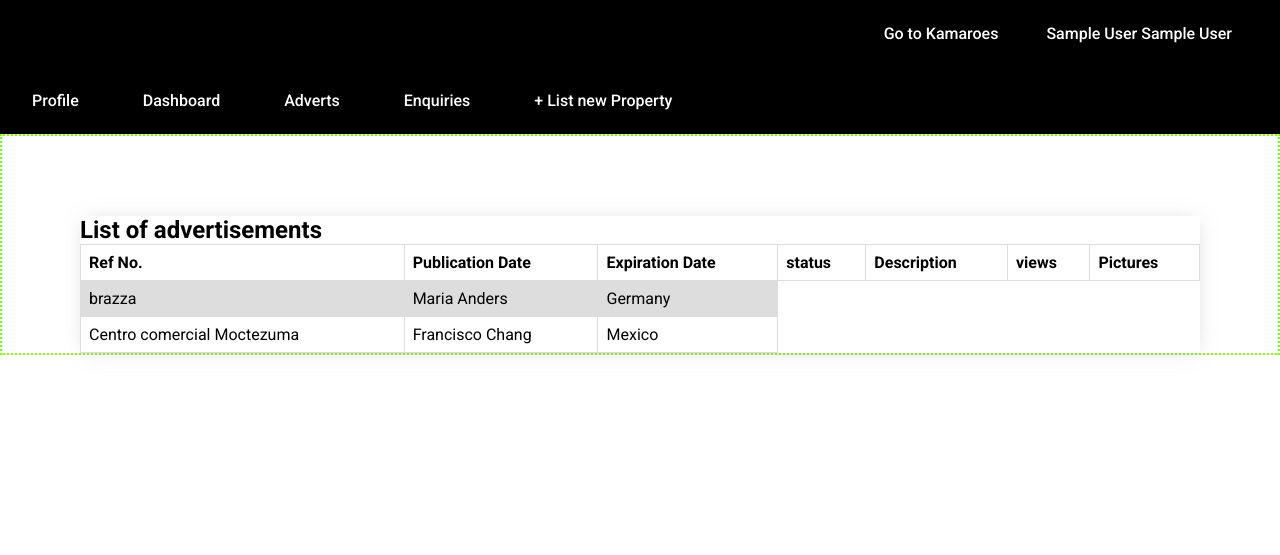
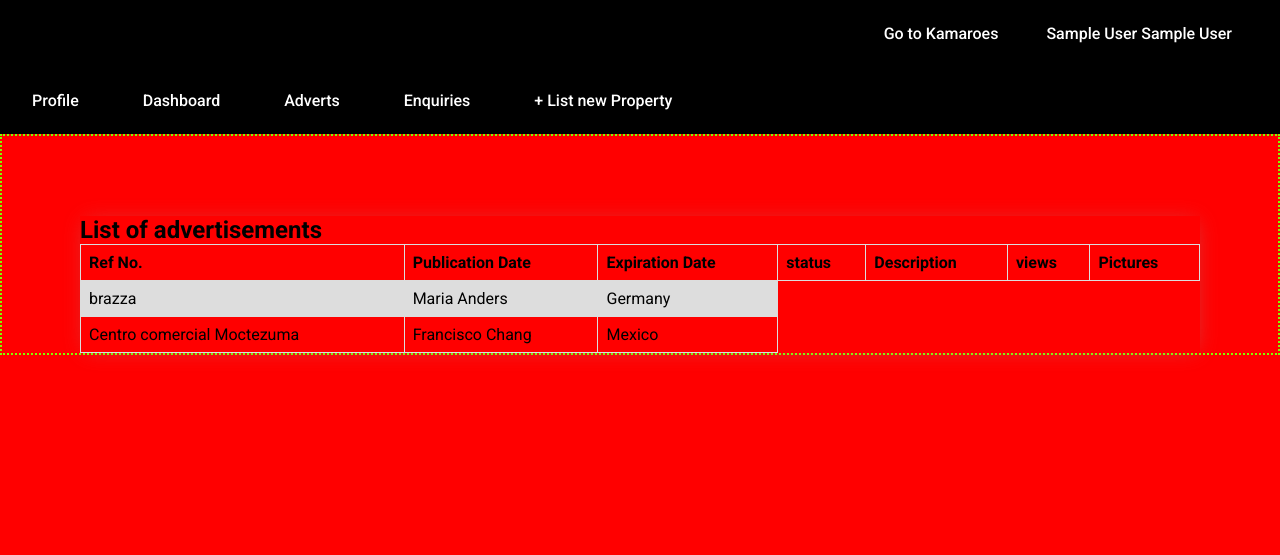
Before and after one commit to Salvignol/kamaroes, a PHP site: page /adverts.php in a window 1280 px wide. Shown: the top 555 px of the page. Run offline with PHP 8.4, Linux system fonts and the light colour scheme; the visitor is signed in with stand-in values (Sample User, id 1); data that the repository does not hold is empty.

Commit message:
Push Test

```diff
--- a/css/style.css
+++ b/css/style.css
@@ -17,6 +17,9 @@
     font-family: 'Roboto', sans-serif;
 }
 
+body{
+    background: red;
+}
 
 
 
```
